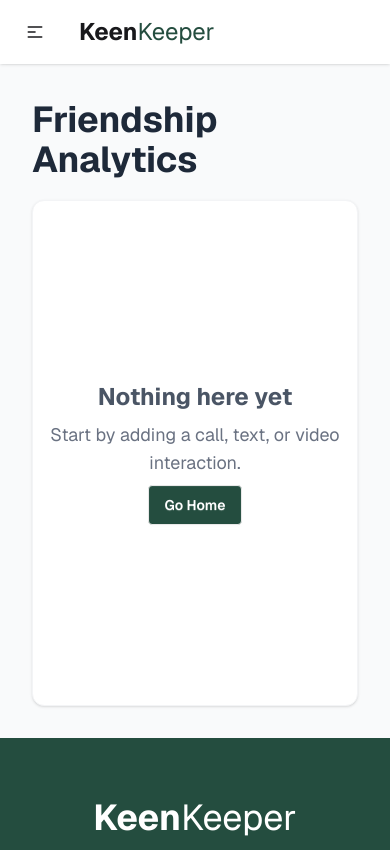
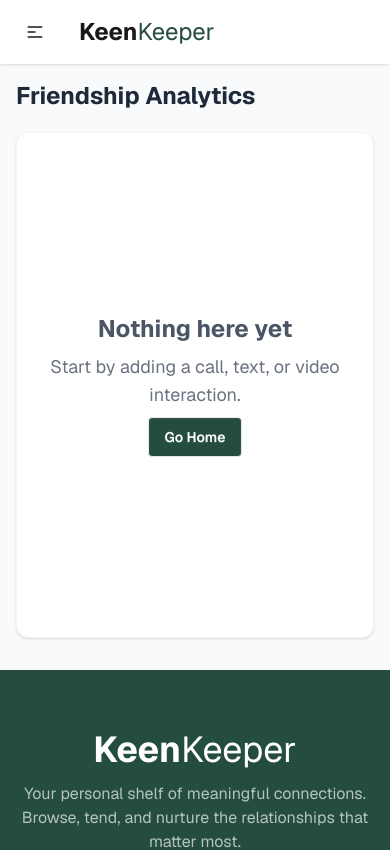
Before and after one commit to arafaths/assignment-07-B13, a React (Vite) app: page /stats in a window 390 px wide. Shown: the top 850 px of the page. Built offline with nearby package versions, Linux system fonts and the light colour scheme.

Commit message:
stats  page responsive

```diff
--- a/src/components/uiShear/NoDocument.jsx
+++ b/src/components/uiShear/NoDocument.jsx
@@ -4,7 +4,7 @@ import { Link } from 'react-router';
 
 const NoDocument = () => {
   return (
-    <div className="min-h-[60vh] bg-white rounded-xl shadow-sm border border-gray-100 text-center flex flex-col justify-center items-center">
+    <div className="min-h-[60vh] bg-white rounded-xl shadow-sm border border-gray-100 text-center flex flex-col justify-center items-center px-3">
       <div className="space-y-2">
 
         <p className="text-2xl sm:text-4xl text-gray-600 font-bold">Nothing here yet</p>
--- a/src/pages/stats/Stats.jsx
+++ b/src/pages/stats/Stats.jsx
@@ -17,14 +17,17 @@ const Stats = () => {
   ];
 
   return (
-    <div className="bg-gray-50 container mx-auto p-8 pt-25">
+    <div className="bg-gray-50 container mx-auto pt-20 sm:pt-25">
+      <div className="px-4 sm:px-8 pb-8">
         <div className="max-w-3xl mx-auto">
-        <p className="text-4xl text-gray-800 font-bold mb-5">Friendship Analytics</p>
+          <p className="text-2xl md:text-4xl text-gray-800 font-bold mb-5">
+            Friendship Analytics
+          </p>
           {timelineData.length === 0 ? (
-          <NoDocument/>
+            <NoDocument />
           ) : (
             <div className="bg-white p-8 rounded-xl shadow-sm border border-gray-100 mt-8">
-            <p className="text-xl text-[#244D3F] font-semibold">
+              <p className="text-lg sm:text-xl text-[#244D3F] font-semibold mb-4">
                 By Interaction Type
               </p>
               <PieChart
@@ -56,6 +59,7 @@ const Stats = () => {
           )}
         </div>
       </div>
+    </div>
   );
 };
 
```
Lines whose indentation alone changed are shown as unchanged.
